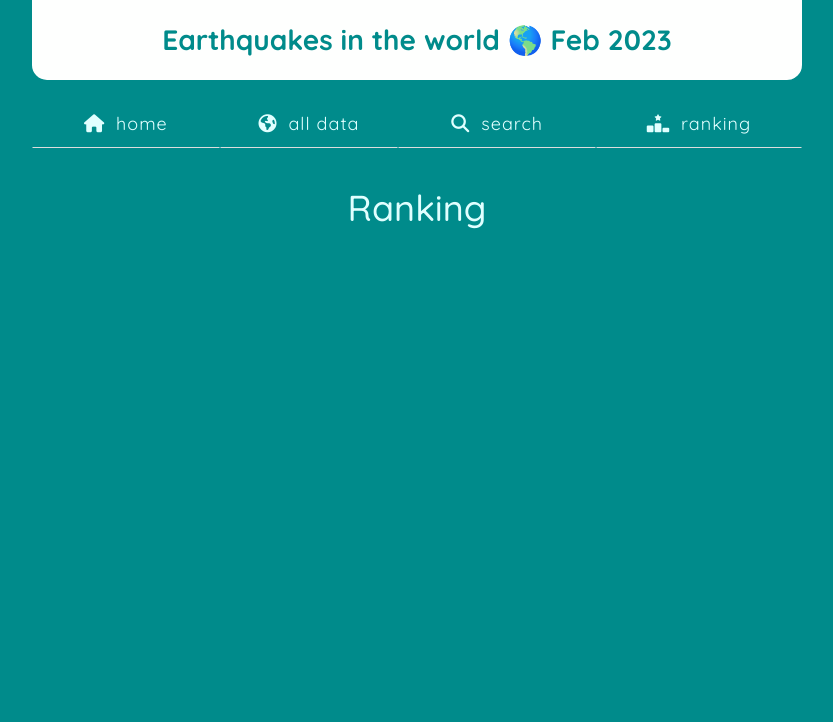
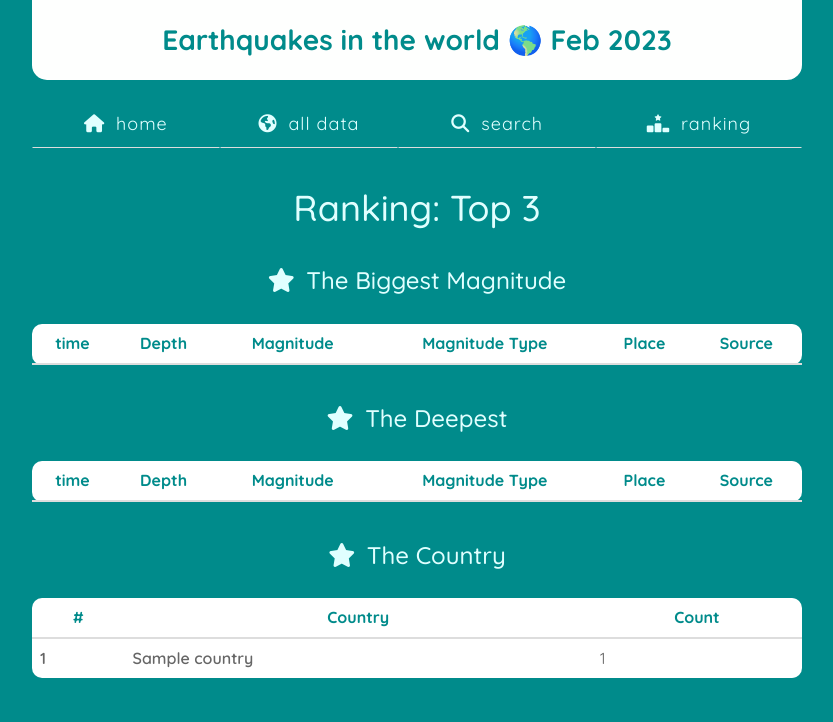
Before and after one commit to azusaw/db-driven-web-app, a Flask app: template templates/ranking.html in a window 1280 px wide. Shown: the top 722 px of the page, without its empty margins (223-1056 px from the left). Run offline with Flask 3, Linux system fonts and the light colour scheme; the template is opened without the code that fills it: most values are stand-ins (such as "Sample title", 1, 10 or a date in 2020); lists and menus that the app fills with data are empty; some libraries are stand-ins or nearby versions.

Commit message:
add ranking page contents

```diff
--- a/app.py
+++ b/app.py
@@ -31,7 +31,10 @@ def search():
 
 @app.route("/ranking")
 def ranking():
-    return render_template("ranking.html")
+    mag_rows = db.select_mag_top3()
+    depth_rows = db.select_depth_top3()
+    country_rows = db.select_country_top3()
+    return render_template("ranking.html", mag_rows=mag_rows, depth_rows=depth_rows, country_rows=country_rows)
 
 
 @app.route('/magnitude_type')
--- a/static/style.css
+++ b/static/style.css
@@ -4,11 +4,17 @@ body {
     margin: 0 auto;
     color: lightcyan;
     font-size: 16px;
+    padding-bottom: 3rem;
 }
 
 h1 {
     text-align: center;
     margin: 4rem 0;
+}
+
+h3 {
+    text-align: center;
+    margin: 4rem 0 3rem;
 }
 
 a {
--- a/templates/ranking.html
+++ b/templates/ranking.html
@@ -1,4 +1,41 @@
 {% extends 'base.html' %}
 {% block page_content %}
-<h1>Ranking</h1>
+<h1>Ranking: Top 3</h1>
+
+<h3>
+    <i class="fa-solid fa-star mr-1"></i> The Biggest Magnitude
+</h3>
+{% with rows = mag_rows %}
+{% include 'earthquake_table.html' %}
+{% endwith %}
+
+<h3>
+    <i class="fa-solid fa-star mr-1"></i> The Deepest
+</h3>
+{% with rows = depth_rows %}
+{% include 'earthquake_table.html' %}
+{% endwith %}
+<h3>
+
+    <i class="fa-solid fa-star mr-1"></i> The Country
+</h3>
+<table class="table align-middle my-3">
+    <thead class="table-header">
+    <tr>
+        <th scope="col">#</th>
+        <th scope="col">Country</th>
+        <th scope="col">Count</th>
+    </tr>
+    </thead>
+    <tbody>
+    {% for row in country_rows %}
+    <tr>
+        <td class="bold">{{row["rank"]}}</td>
+        <td class="bold">{{row["country"]}}</td>
+        <td>{{row['count']}}</td>
+    </tr>
+    {% endfor %}
+    </tbody>
+</table>
+
 {% endblock %}
```
Also changed, not shown: database.py (+48 -2 lines).
